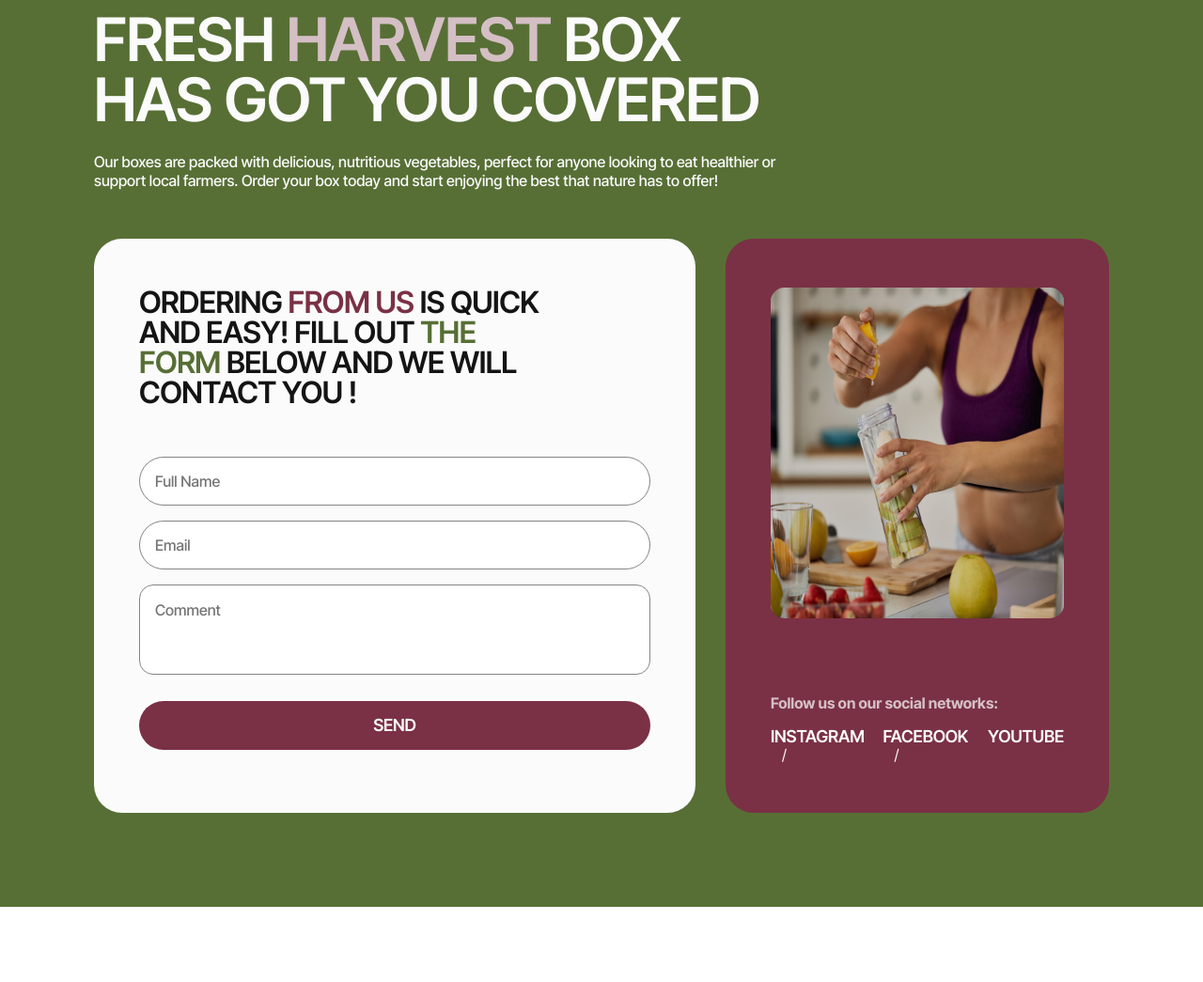
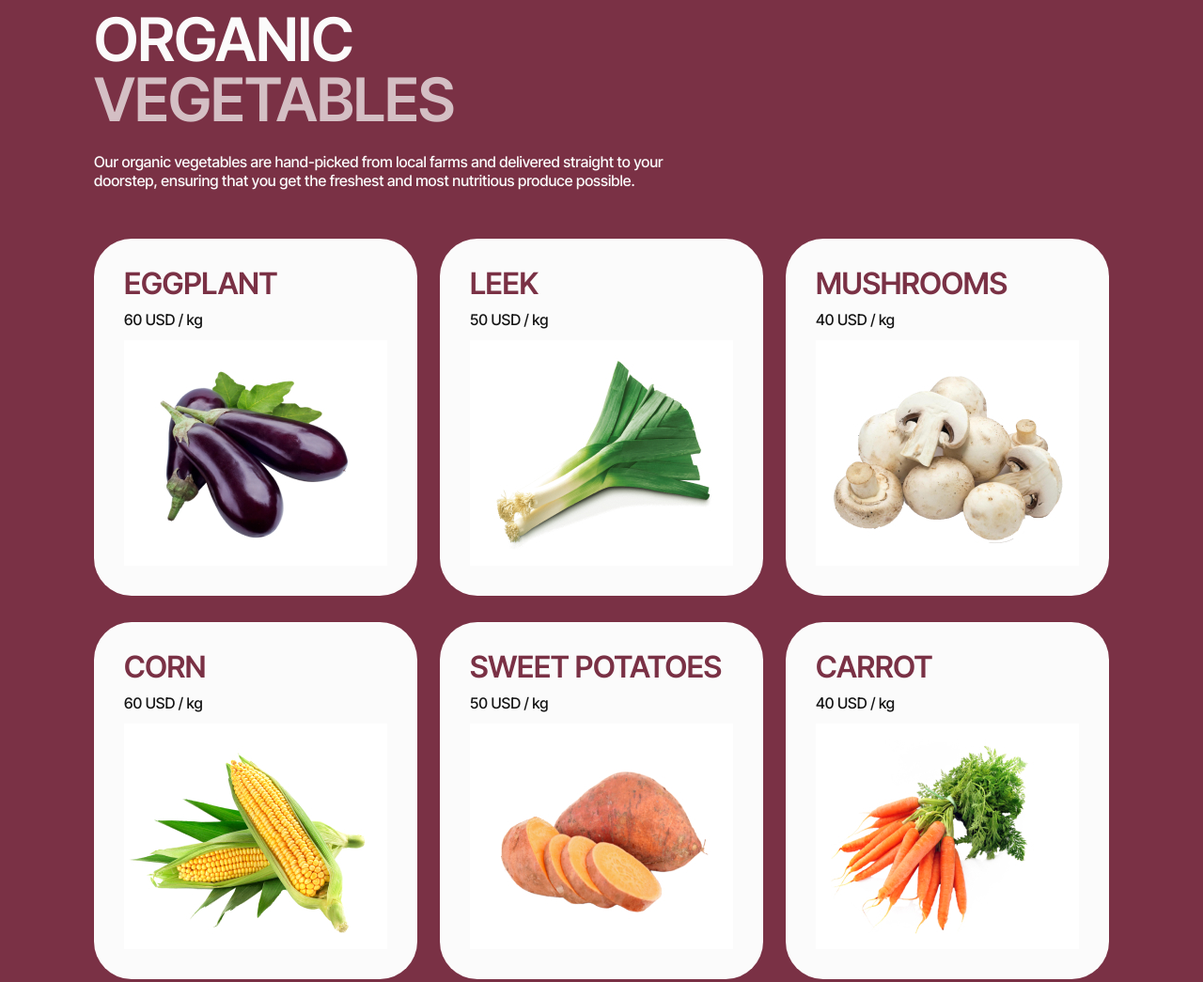
Before and after one commit to pixel22kov/blend12_23.11.24, a plain HTML site: page index.html in a window 1280 px wide. Shown: the part 2215-3260 px from the top of the page at 94% size. Before the commit the page ends 3180 px from the top, so only its background shows below. Drawn offline with nearby package versions, Linux system fonts and the light colour scheme; files whose address does not match are found by name.

Commit message:
rdy vegetables

```diff
--- a/css/styles.css
+++ b/css/styles.css
@@ -564,6 +564,125 @@ img {
         }
 }
 
+/* VEGETABLES STYLES */
+
+.vegetables-section {
+        background-color: #7A3145;
+        padding: 80px 0;
+}
+
+.vegetables-header {
+        font-size: 48px;
+        font-weight: 600;
+        line-height: 1.08;
+        letter-spacing: -0.01em;
+        color: #FBFBFB;
+        max-width: 335px;
+        text-transform: uppercase;
+        margin-bottom: 20px;
+}
+
+.vegetables-accent {
+        color: #D4BFC4;
+}
+
+.vegetables-text {
+        font-size: 14px;
+        font-weight: 500;
+        line-height: 1.43;
+        color: #FBFBFB;
+        margin-bottom: 40px;
+}
+
+.vegetables-list {
+        display: flex;
+        gap: 20px;
+        flex-direction: column;
+}
+
+.vegetables-item {
+        background-color: #FBFBFB;
+        border-radius: 40px;
+        padding: 32px 24px;
+}
+
+.vegetables-item-wrapper {
+        margin-bottom: 12px;
+}
+
+.vegetables-item-header {
+        font-size: 28px;
+        font-weight: 600;
+        line-height: 1;
+        letter-spacing: -0.01em;
+        margin-bottom: 12px;
+        text-transform: uppercase;
+        color: #7A3145;
+}
+
+.vegetables-item-text {
+        font-size: 14px;
+        font-weight: 500;
+        line-height: 1.43;
+        color: #141414;
+}
+
+@media only screen and (min-width: 768px) {
+        .vegetables-section {
+                padding: 100px 0;
+        }
+
+        .vegetables-header {
+                font-size: 64px;
+                line-height: 1;
+                max-width: 508px;
+                margin-bottom: 24px;
+        }
+
+        .vegetables-text {
+                font-size: 16px;
+                line-height: 1.25;
+                margin-bottom: 52px;
+                max-width: 626px;
+        }
+
+        .vegetables-list {
+                flex-direction: row;
+                flex-wrap: wrap;
+                gap: 28px 24px;
+        }
+
+        .vegetables-item {
+                width: calc((100% - 24px) / 2);
+                padding: 32px 30px;
+        }
+
+        .vegetables-item-header {
+                font-size: 32px;
+        }
+
+        .vegetables-item-text {
+                font-size: 16px;
+                line-height: 1.25;
+        }
+}
+
+@media only screen and (max-width: 1279px) {
+        .vegetables-img {
+                width: 280px;
+                height: 240px;
+        }
+}
+
+@media only screen and (min-width: 1280px) {
+
+        .vegetables-item {
+                width: calc((100% - 48px) / 3);
+                padding: 32px;
+        }
+
+}
+
 
 /* Mobile style */
 
@@ -736,8 +855,6 @@ img {
         margin-left: 8px;
 }
 
-
-
 /* Tablet style */
 
 @media only screen and (min-width: 768px) {
@@ -820,6 +937,7 @@ img {
         }
 
         .form-wrapper {
+                max-width: 524px;
                 padding: 52px 48px;
                 margin-bottom: 0;
         }
--- a/index.html
+++ b/index.html
@@ -179,6 +179,95 @@
         </div>
       </section>
 
+      <section class="vegetables-section" id="vegetables">
+        <div class="container">
+          <h2 class="vegetables-header">
+            organic <span class="vegetables-accent">vegetables</span>
+          </h2>
+          <p class="vegetables-text">
+            Our organic vegetables are hand-picked from local farms and
+            delivered straight to your doorstep, ensuring that you get the
+            freshest and most nutritious produce possible.
+          </p>
+          <ul class="vegetables-list">
+            <li class="vegetables-item">
+              <div class="vegetables-item-wrapper">
+                <h3 class="vegetables-item-header">eggplant</h3>
+                <p class="vegetables-item-text">60 USD / kg</p>
+              </div>
+                <img
+                class="vegetables-img"
+                  src="./images/vegetables/eggplant-img.jpg"
+                  width="280"
+                  height="244"
+                  alt="eggplant"
+                />
+            </li>
+            <li class="vegetables-item">
+              <div class="vegetables-item-wrapper">
+                <h3 class="vegetables-item-header">leek</h3>
+                <p class="vegetables-item-text">50 USD / kg</p>
+              </div>
+                <img
+                  src="./images/vegetables/leek-img.jpg"
+                  width="280"
+                  height="244"
+                  alt="leek"
+                />
+            </li>
+            <li class="vegetables-item">
+              <div class="vegetables-item-wrapper">
+                <h3 class="vegetables-item-header">mushrooms</h3>
+                <p class="vegetables-item-text">40 USD / kg</p>
+              </div>
+                <img
+                  src="./images/vegetables/mushrooms-img.jpg"
+                  width="280"
+                  height="244"
+                  alt="mushrooms"
+                />
+            </li>
+            <li class="vegetables-item">
+              <div class="vegetables-item-wrapper">
+                <h3 class="vegetables-item-header">corn</h3>
+                <p class="vegetables-item-text">60 USD / kg</p>
+              </div>
+              <picture>
+                <img
+                  src="./images/vegetables/corn-img.jpg"
+                  width="280"
+                  height="244"
+                  alt="corn"
+                />
+            </li>
+            <li class="vegetables-item">
+              <div class="vegetables-item-wrapper">
+                <h3 class="vegetables-item-header">sweet potatoes</h3>
+                <p class="vegetables-item-text">50 USD / kg</p>
+              </div>
+                <img
+                  src="./images/vegetables/potato-img.jpg"
+                  width="280"
+                  height="244"
+                  alt="sweet potatoes"
+                />
+            </li>
+            <li class="vegetables-item">
+              <div class="vegetables-item-wrapper">
+                <h3 class="vegetables-item-header">carrot</h3>
+                <p class="vegetables-item-text">40 USD / kg</p>
+              </div>
+                <img
+                  src="./images/vegetables/carrot-img.jpg"
+                  width="280"
+                  height="244"
+                  alt="carrot"
+                />
+            </li>
+          </ul>
+        </div>
+      </section>
+
       <section class="callback-section">
         <div class="container">
           <div class="callback-wrappper">
@@ -246,7 +335,7 @@
                   media="(max-width: 767px)"
                   srcset="
                     ./images/your-order/order-img_mob@1x.jpg 1x,
-                    ./images/your-order/order-img_mob@1x.jpg 2x
+                    ./images/your-order/order-img_mob@2x.jpg 2x
                   "
                 />
                 <img
```
Also changed, not shown: images/vegetables/carrot-img.jpg (added), images/vegetables/corn-img.jpg (added), images/vegetables/eggplant-img.jpg (added), images/vegetables/leek-img.jpg (added), images/vegetables/mushrooms-img.jpg (added), images/vegetables/potato-img.jpg (added).
